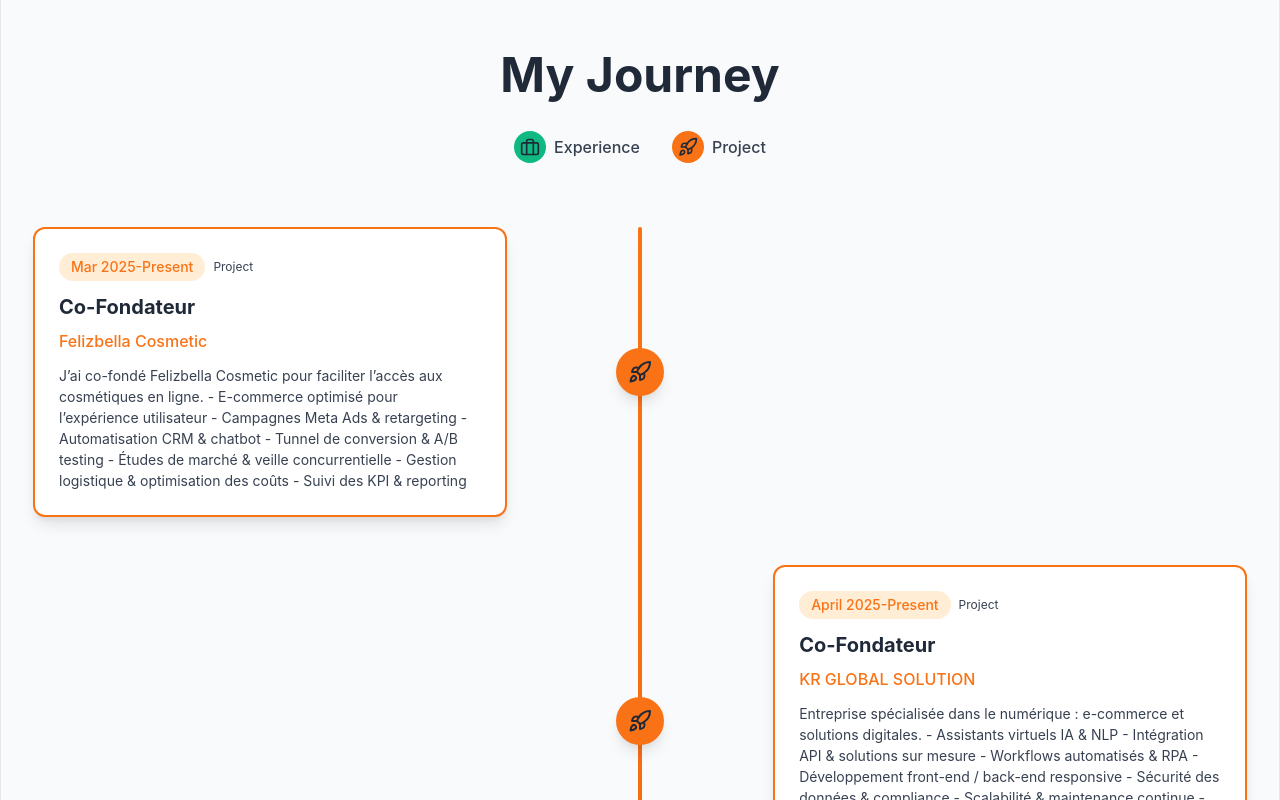
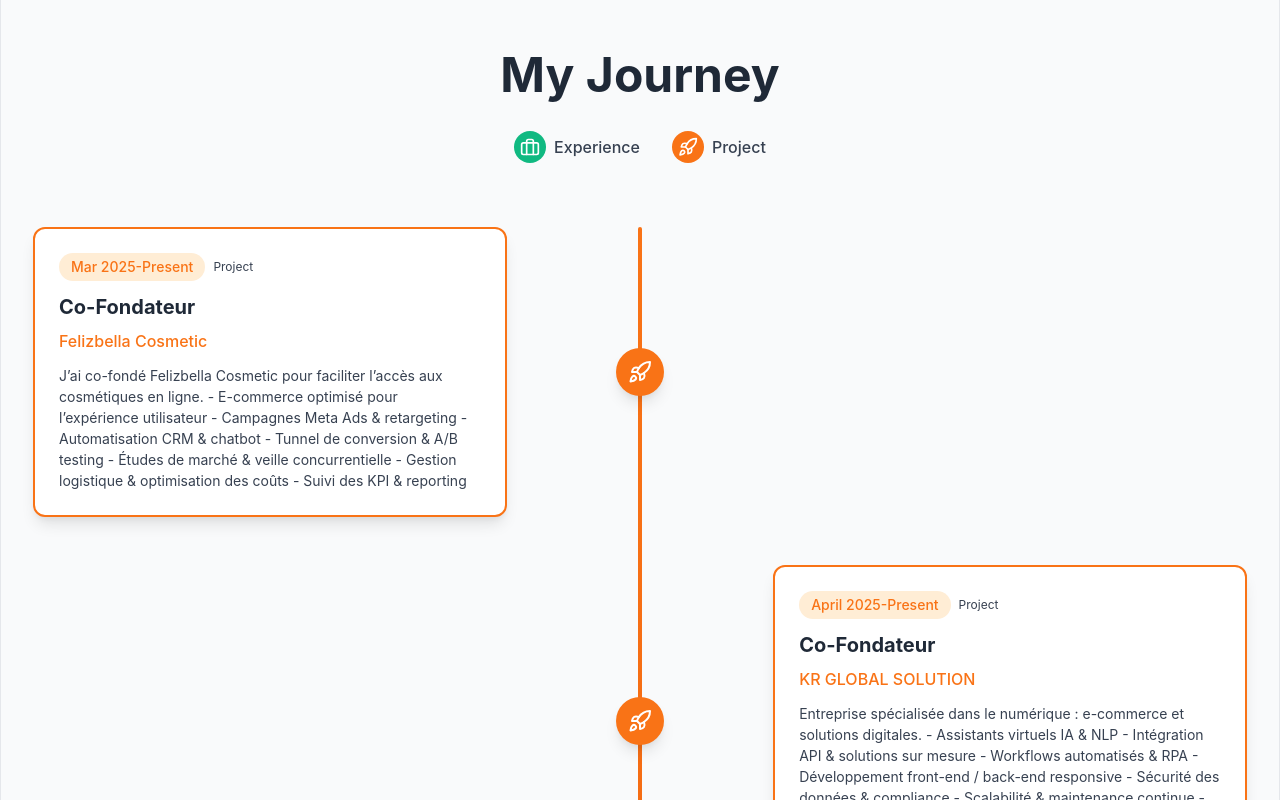
Before and after one commit to Raphael91000/portofolio, a React (Vite) app: page / in a window 1280 px wide. Shown: the part 1760-2560 px from the top of the page. Built offline with nearby package versions, Linux system fonts and the light colour scheme.

Commit message:
modif logo timeline

```diff
--- a/src/index.css
+++ b/src/index.css
@@ -741,6 +741,54 @@ html.dark #skills .skill-card-title:hover {
 }
 
 /* ========================================
+   TIMELINE - ICÔNES BLANCHES EN MODE LIGHT UNIQUEMENT
+   ======================================== */
+
+/* Mode light spécifique - forcer les icônes en blanc */
+html.light #timeline .timeline-icon-experience svg,
+html.light #timeline .timeline-icon-project svg,
+html.light #timeline [data-type="experience"] svg,
+html.light #timeline [data-type="project"] svg,
+html.light #timeline .lucide-briefcase,
+html.light #timeline .lucide-rocket {
+  color: #ffffff !important;
+  fill: none !important;
+  stroke: #ffffff !important;
+  stroke-width: 2 !important;
+}
+
+/* Mode light - sélecteurs très spécifiques pour override */
+html.light body #timeline div[data-type="experience"] svg,
+html.light body #timeline div[data-type="project"] svg,
+html.light body #timeline .timeline-icon-experience svg,
+html.light body #timeline .timeline-icon-project svg {
+  color: #ffffff !important;
+  stroke: #ffffff !important;
+  fill: none !important;
+}
+
+/* Mode dark - préserver le comportement original (ne pas forcer) */
+html.dark #timeline .timeline-icon-experience svg,
+html.dark #timeline .timeline-icon-project svg,
+html.dark #timeline [data-type="experience"] svg,
+html.dark #timeline [data-type="project"] svg,
+html.dark #timeline .lucide-briefcase,
+html.dark #timeline .lucide-rocket {
+  /* Laisser les styles originaux du composant Timeline.tsx */
+}
+
+/* Backgrounds des icônes - maintenir les couleurs originales */
+#timeline .timeline-icon-experience,
+#timeline [data-type="experience"] {
+  background-color: #50cf01 !important; /* Vert lime flashy pour expériences */
+}
+
+#timeline .timeline-icon-project,
+#timeline [data-type="project"] {
+  background-color: #f97316 !important; /* Orange pour projets */
+}
+
+/* ========================================
    TIMELINE - DIMENSIONS UNIFORMES 32px × 32px
    ======================================== */
 #timeline .w-8.h-8, #parcours .w-8.h-8, section[id*="timeline"] .w-8.h-8, section[id*="parcours"] .w-8.h-8, .timeline .w-8.h-8 {
```
